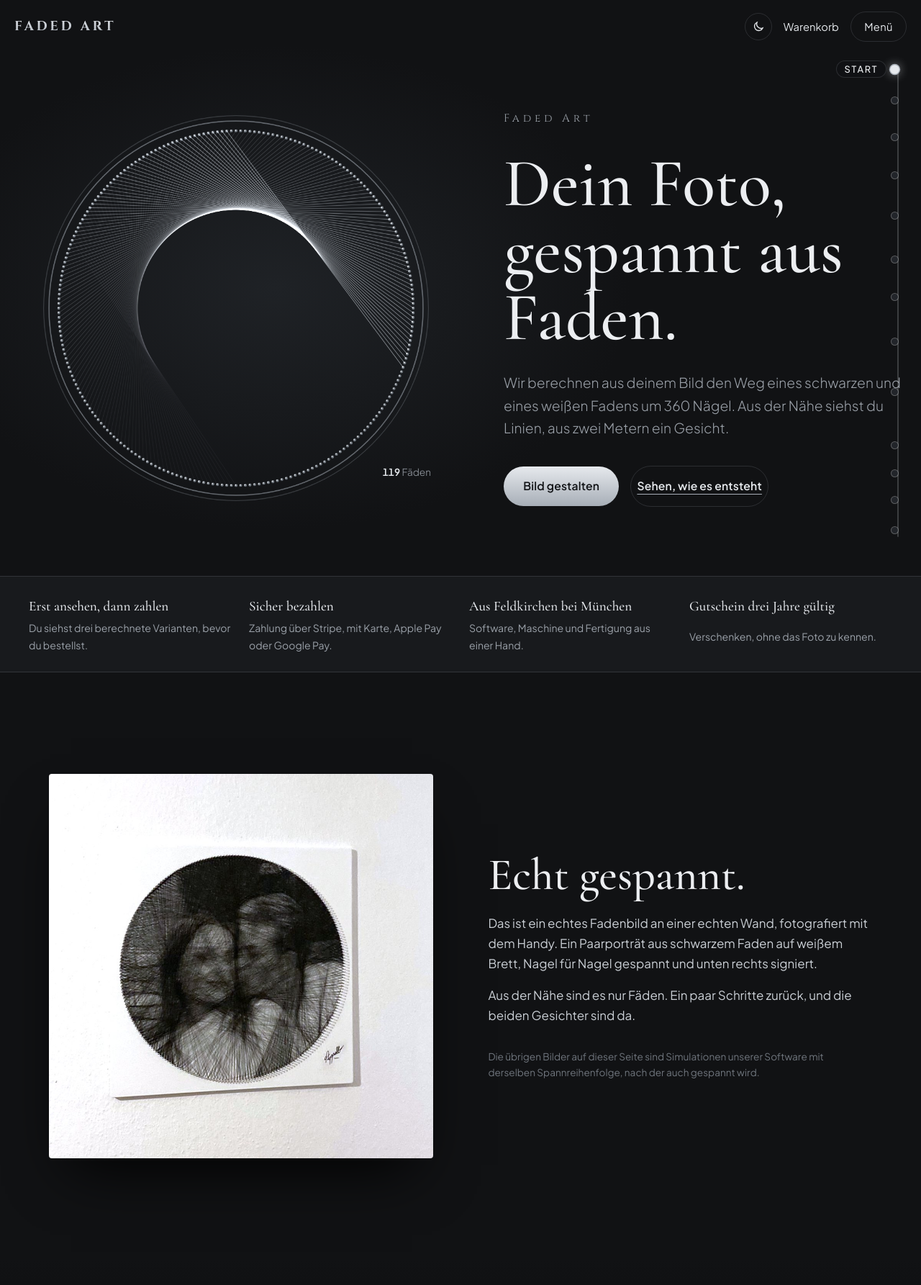
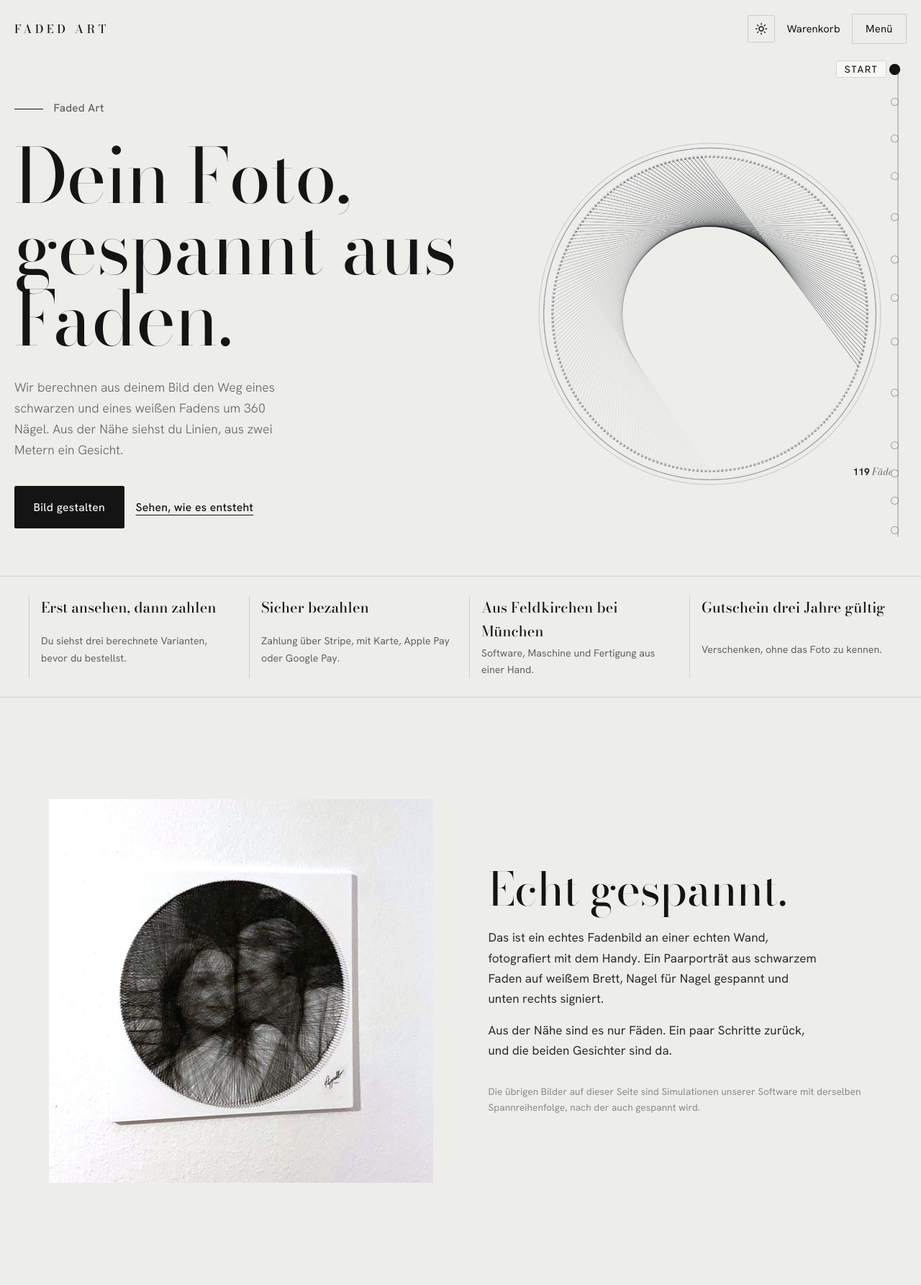
Before and after one commit to fadedArt/faded-art, a Flask app: page / in a window 1280 px wide. Shown: the top 1785 px of the page at 72% size. Run offline with Flask 3, Linux system fonts and the light colour scheme.

Commit message:
Design-Vorschlag 'Galerie' (nicht live): Bodoni Moda + Hanken Grotesk, Galeriewand hell als Standard, Tinte statt Gold, Werkschilder unter Bildern
Co-Authored-By: Claude Opus 5.5 <noreply@anthropic.com>
Claude-Session: https://claude.ai/code/session_01MQd3Ez1WfSEqrkkXqKTc86

```diff
--- /dev/null
+++ b/static/clean.css
@@ -0,0 +1,153 @@
+/* Faded Art – Design "Galerie"
+   Idee: Das Fadenbild hängt wie in einer Galerie. Ruhige Wand, Tinte, Haarlinien wie Fäden, Werkschild unter jedem Bild.
+   Eine Schrift mit Haarstrichen (Bodoni Moda) für Titel, eine ruhige Grotesk (Hanken Grotesk) für Text.
+   Hell ist Standard (Galeriewand), dunkel ist die Galerie bei Nacht. Kein Gold, kein Verlauf, keine runden Karten.
+   Wird nach home.css geladen und überschreibt nur, was anders aussieht. */
+@font-face{font-family:"Bodoni Moda";src:url(fonts/bodoni-moda.woff) format("woff");font-weight:400 900;font-display:swap}
+@font-face{font-family:"Bodoni Moda";src:url(fonts/bodoni-moda-italic.woff) format("woff");font-weight:400 900;font-style:italic;font-display:swap}
+@font-face{font-family:"Hanken Grotesk";src:url(fonts/hanken-grotesk.woff) format("woff");font-weight:100 900;font-display:swap}
+
+/* Farben: Galerie bei Nacht (dunkel) */
+body.v2{
+  --walnut:#0f0f10; --walnut-2:#161617; --walnut-3:#202022;
+  --gold:#d8d6d1; --gold-hi:#f1f0ec; --ivory:#ecebe7; --muted:#9a9893; --faint:#6e6c68; --soft:#c8c6c1;
+  --acc:216,214,209; --acchi:241,240,236; --bgrgb:15,15,16; --fgrgb:236,235,231;
+  --on-acc:#0f0f10; --glow:transparent; --deep:#0b0b0c; --frame:#0b0b0b; --knob-dark:#9a9893;
+  --line:rgba(var(--fgrgb),.14);
+  --serif:"Bodoni Moda",Didot,"Bodoni 72",Georgia,serif; --sans:"Hanken Grotesk",system-ui,sans-serif;
+  --r:2px;
+  font-size:1.0625rem; letter-spacing:.005em;
+}
+/* Galeriewand (hell, Standard) */
+html[data-theme=light] body.v2{
+  --walnut:#ededea; --walnut-2:#f7f7f5; --walnut-3:#e2e2de;
+  --gold:#141414; --gold-hi:#141414; --ivory:#141414; --muted:#62615d; --faint:#8b8a86; --soft:#2c2c2a;
+  --acc:20,20,20; --acchi:20,20,20; --bgrgb:237,237,234; --fgrgb:20,20,20;
+  --on-acc:#f7f7f5; --deep:#e4e4e0; --frame:#141414; --knob-dark:#141414;
+  --line:rgba(20,20,20,.14);
+}
+
+/* Typografie */
+body.v2 h1,body.v2 h2,body.v2 h3,body.v2 .h2{font-family:var(--serif);font-weight:400;letter-spacing:-.01em}
+body.v2 .h2{font-size:clamp(2.2rem,5vw,4rem);line-height:1.02;font-variation-settings:"opsz" 96}
+body.v2 .sub,body.v2 .lead{color:var(--muted)}
+body.v2 .fine{color:var(--faint)}
+body.v2 a{color:inherit;text-decoration-thickness:1px;text-underline-offset:.25em}
+
+/* Kopfzeile: nur Text, Haarlinie beim Scrollen */
+body.v2 header.top{padding-block:1.2rem}
+body.v2.scrolled header.top{background:rgba(var(--bgrgb),.92);-webkit-backdrop-filter:none;backdrop-filter:none;padding-block:.8rem}
+body.v2 .logo{font-family:var(--serif);font-weight:500;letter-spacing:.28em;font-size:1rem;background:none;-webkit-text-fill-color:currentColor;color:var(--ivory)}
+body.v2 .menu summary,body.v2 .theme-btn{border-radius:var(--r);border-color:var(--line)}
+body.v2 .menu summary{color:var(--ivory)}
+body.v2 .menu nav{border-radius:var(--r);box-shadow:0 18px 40px -18px rgba(0,0,0,.35)}
+body.v2 .menu nav a.cta{background:var(--ivory);color:var(--walnut)}
+body.v2 .cartlink{color:var(--ivory)}
+body.v2 .theme-btn{color:var(--ivory)}
+
+/* Knöpfe: rechteckig, Tinte */
+body.v2 .btn{border-radius:var(--r);font-family:var(--sans);font-weight:500;letter-spacing:.02em;padding:.95rem 1.6rem;color:var(--ivory);border:1px solid var(--ivory);background:transparent}
+body.v2 .btn:hover{transform:none;box-shadow:none;background:rgba(var(--fgrgb),.06)}
+body.v2 .btn-gold{background:var(--ivory);color:var(--walnut);border-color:var(--ivory)}
+body.v2 .btn-gold:hover{background:var(--soft);border-color:var(--soft)}
+body.v2 .btn-quiet{border:0;padding-inline:0;text-decoration:underline;text-decoration-color:var(--ivory)}
+body.v2 .btn-quiet:hover{background:none;color:var(--muted)}
+
+/* Hero: links Titel, rechts das Logo wie ein gehängtes Werk */
+body.v2 .hero{background:var(--walnut);grid-template-columns:minmax(0,1.15fr) minmax(0,1fr);padding-top:7.5rem}
+body.v2 .hero-copy{order:-1}
+body.v2 .mark{font-family:var(--sans);font-weight:500;letter-spacing:.02em;font-size:.95rem;color:var(--muted);margin-bottom:2rem}
+body.v2 .mark::before{content:"";display:inline-block;width:2.5rem;height:1px;background:var(--ivory);vertical-align:middle;margin-right:.9rem}
+body.v2 .hero h1{font-size:clamp(3.2rem,8.2vw,7.4rem);line-height:.94;font-weight:400;font-variation-settings:"opsz" 96;margin-bottom:2rem}
+body.v2 .hero .lead{max-width:40ch;font-size:1.1rem}
+body.v2 .hero-art{width:min(100%,560px,72svh)}
+body.v2 .hero-count{font-family:var(--serif);font-style:italic;color:var(--muted);right:2%;bottom:2%}
+body.v2 .hero-count b{font-style:normal;color:var(--ivory);font-family:var(--sans)}
+body.v2 .hero-ring text{font-family:var(--serif);fill:var(--ivory);font-weight:500;letter-spacing:.42em}
+
+/* Abschnitte: viel Luft, Haarlinien statt Kästen */
+body.v2 .sec + .sec{border-top:1px solid var(--line)}
+body.v2 .trust{background:transparent;border-color:var(--line)}
+body.v2 .trust b{font-family:var(--serif);font-size:1.25rem;color:var(--ivory)}
+body.v2 .trust li{padding-left:1rem;border-left:1px solid var(--line)}
+
+/* Werkschild unter jedem Bild (Titel kursiv, Angaben klein) */
+body.v2 .cmp figcaption,body.v2 .nf figcaption,body.v2 .gal-item figcaption{margin-top:1.1rem;padding-top:.8rem;border-top:1px solid var(--line);text-align:left;max-width:none;color:var(--muted);font-size:.86rem}
+body.v2 .cmp figcaption b,body.v2 .nf figcaption b,body.v2 .gal-item figcaption b{font-family:var(--serif);font-style:italic;font-weight:400;font-size:1.3rem;color:var(--ivory);margin-bottom:.15rem}
+body.v2 .cmp-lux figcaption b{color:var(--ivory)}
+body.v2 .cmp img,body.v2 .nf img{box-shadow:0 26px 50px -30px rgba(0,0,0,.55)}
+body.v2 .cmp-lux img{box-shadow:0 0 0 1px var(--ivory),0 26px 50px -30px rgba(0,0,0,.55)}
+body.v2 .cmp-pick button,body.v2 .wood-sw,body.v2 .size-b,body.v2 .seg,body.v2 .room-price{border-radius:var(--r)}
+body.v2 .cmp-pick button{background:transparent;border:1px solid var(--line)}
+body.v2 .cmp-pick button.on{border-color:var(--ivory);color:var(--ivory)}
+
+/* Bilder wie gehängt: kein Glanz, nur Schatten an der Wand */
+body.v2 .real-img img,body.v2 .bw-img img,body.v2 .gal-wall{border-radius:0;box-shadow:none}
+body.v2 .wood-frame{box-shadow:0 30px 60px -32px rgba(0,0,0,.6);padding:12px}
+
+/* Entstehen: Regler als feine Skala */
+body.v2 .build{background:var(--walnut)}
+body.v2 .build-art{box-shadow:0 30px 60px -30px rgba(0,0,0,.6)}
+body.v2 .build-steps h3{color:var(--ivory);font-style:italic}
+body.v2 .build-meter b{font-family:var(--serif);color:var(--ivory)}
+body.v2 .build-orig img{box-shadow:0 0 0 3px var(--walnut),0 0 0 4px var(--ivory)}
+body.v2 .build-orig figcaption{border-radius:var(--r);background:var(--walnut-2)}
+body.v2 .scrub-fill{background:var(--ivory);box-shadow:none}
+body.v2 .scrub-knob{background:var(--ivory);box-shadow:0 0 0 4px rgba(var(--fgrgb),.12);width:18px;height:18px;margin:-9px 0 0 -9px}
+body.v2 .player button{border-radius:var(--r)}
+body.v2 .player button.main{background:var(--ivory);color:var(--walnut)}
+
+/* Auswahl-Elemente */
+body.v2 .wood-sw.on,body.v2 .size-b.on,body.v2 .seg button.on{background:transparent;box-shadow:inset 0 0 0 1px var(--ivory);color:var(--ivory)}
+body.v2 .seg button{border-radius:var(--r)}
+body.v2 .wood-name{font-style:italic;color:var(--ivory)}
+body.v2 .dot{box-shadow:inset 0 0 0 1px rgba(0,0,0,.12),0 0 0 2px var(--walnut)}
+body.v2 .dot.on{box-shadow:inset 0 0 0 1px rgba(0,0,0,.12),0 0 0 2px var(--walnut),0 0 0 3px var(--ivory)}
+body.v2 .room-price b{font-family:var(--serif);color:var(--ivory)}
+body.v2 .room-svg{border-radius:0}
+
+/* Ablauf, Gutschein, Fragen */
+body.v2 .steps-v li{border-top-color:var(--ivory)}
+body.v2 .steps-v .num{font-family:var(--serif);font-style:italic;color:var(--muted)}
+body.v2 .gift-card{border-radius:var(--r);background:var(--walnut-2);box-shadow:inset 0 0 0 1px var(--line),0 30px 60px -32px rgba(0,0,0,.5);transform:rotate(-2deg)}
+body.v2 .gift-card .gc-mark{font-family:var(--serif);color:var(--muted)}
+body.v2 .gift-card .gc-t{font-style:italic}
+body.v2 .gift-card img{opacity:.18;filter:grayscale(1)}
+html[data-theme=light] body.v2 .gift-card img{filter:invert(1) grayscale(1)}
+body.v2 .faq summary{font-size:1.35rem}
+body.v2 .faq summary::after{color:var(--ivory);font-family:var(--sans);font-weight:300}
+body.v2 .final{background:transparent}
+body.v2 .final h2{font-style:italic}
+
+/* Faden rechts: eine Linie Tinte */
+body.v2 .t-fill{background:var(--ivory);box-shadow:none}
+body.v2 .thread-pins li.on i{background:var(--ivory);box-shadow:0 0 0 1px var(--ivory)}
+body.v2 .thread-pins i{background:var(--walnut)}
+body.v2 .thread-pins span{border-radius:var(--r);background:var(--walnut-2);color:var(--ivory)}
+
+/* Unterseiten (Konfigurator, Warenkorb, Rechtstexte) im selben Stil */
+body.v2.page .card{border-radius:var(--r);background:var(--walnut-2);border-color:var(--line)}
+body.v2.page .legal h2{font-style:italic;color:var(--ivory)}
+body.v2 input,body.v2 select{border-radius:var(--r)}
+body.v2 .steps li.done b{background:var(--ivory);color:var(--walnut)}
+body.v2 .steps li[aria-current=step]{color:var(--ivory)}
+body.v2 .steps li[aria-current=step] b{border-color:var(--ivory)}
+body.v2 .vopt{border-radius:var(--r)}
+body.v2 .vopt.sel{border-color:var(--ivory);box-shadow:none}
+body.v2 .restart{border-radius:var(--r);color:var(--ivory)}
+body.v2 .board{border-radius:0;border-color:var(--line)}
+body.v2 .field label,body.v2 .cut-l,body.v2 .price,body.v2 .biginfo,body.v2 .sugg-h,body.v2 .vopt .xp{color:var(--ivory)}
+body.v2 .gs-val.on{background:var(--ivory);color:var(--walnut)}
+body.v2 .gs-sale{background:var(--ivory);color:var(--walnut);border-radius:var(--r)}
+body.v2 footer{font-size:.82rem}
+
+@media(max-width:900px) and (orientation:portrait),(max-width:600px){
+  body.v2 .hero{grid-template-columns:1fr;padding-top:6rem}
+  body.v2 .hero-copy{order:0}
+  body.v2 .hero h1{font-size:clamp(2.9rem,13vw,4rem)}
+  body.v2 .hero-art{width:min(80vw,400px)}
+  body.v2 .trust li{border-left:0;padding-left:0}
+}
+body.v2 .faq summary{color:var(--ivory)}
+body.v2 .faq p{color:var(--muted)}
+@media(max-width:900px) and (orientation:portrait),(max-width:600px){body.v2 .hero-copy{order:-1}body.v2 .hero-art{margin-top:1rem}}
--- a/templates/base.html
+++ b/templates/base.html
@@ -3,9 +3,9 @@
 <head>
 <meta charset="UTF-8">
 <meta name="viewport" content="width=device-width, initial-scale=1">
-<meta name="theme-color" content="#111214">
-<script>try{var t=localStorage.getItem("fa-theme");if(t==="light")document.documentElement.dataset.theme="light";}catch(e){}</script>
-<link rel="preload" href="{{ url_for('static', filename='fonts/cinzel.woff') }}" as="font" type="font/woff" crossorigin>
+<meta name="theme-color" content="#ededea">
+<script>try{var t=localStorage.getItem("fa-theme");if(t!=="dark")document.documentElement.dataset.theme="light";}catch(e){}</script>
+<link rel="preload" href="{{ url_for('static', filename='fonts/bodoni-moda.woff') }}" as="font" type="font/woff" crossorigin>
 <title>{% block title %}Faded Art – Ihr Foto als String Art{% endblock %}</title>
 <meta name="description" content="{% block desc %}Dein Foto als Fadenbild: hochladen, drei Varianten ansehen, Holz und Größe wählen und sicher bestellen. Faded Art aus Feldkirchen bei München.{% endblock %}">
 <meta property="og:title" content="Faded Art">
@@ -16,6 +16,7 @@
 <link rel="icon" href="{{ url_for('static', filename='img/siegel.svg') }}">
 <link rel="stylesheet" href="{{ url_for('static', filename='style.css', v=asset_v('style.css')) }}">
 <link rel="stylesheet" href="{{ url_for('static', filename='home.css', v=asset_v('home.css')) }}">
+<link rel="stylesheet" href="{{ url_for('static', filename='clean.css', v=asset_v('clean.css')) }}">
 {% block head %}{% endblock %}
 </head>
 <body class="v2 {% block body_class %}page{% endblock %}">
@@ -53,7 +54,7 @@
     const light = root.dataset.theme !== 'light';
     if (light) root.dataset.theme = 'light'; else delete root.dataset.theme;
     try { localStorage.setItem('fa-theme', light ? 'light' : 'dark'); } catch (e) {}
-    const m = document.querySelector('meta[name=theme-color]'); if (m) m.content = light ? '#f3f3f1' : '#111214';
+    const m = document.querySelector('meta[name=theme-color]'); if (m) m.content = light ? '#ededea' : '#0f0f10';
     label(); window.dispatchEvent(new Event('fa-theme'));
   });
 })();
```
Also changed, not shown: static/fonts/bodoni-moda-italic.woff (added), static/fonts/bodoni-moda.woff (added), static/fonts/hanken-grotesk.woff (added).
